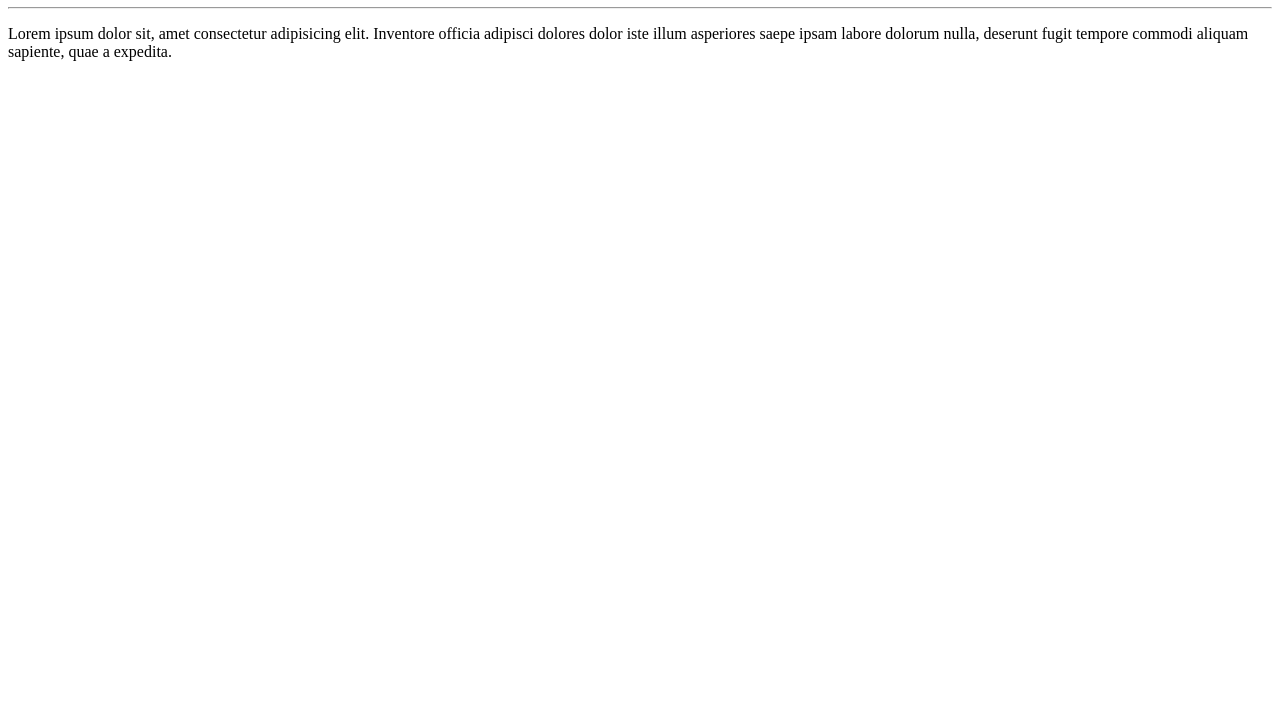
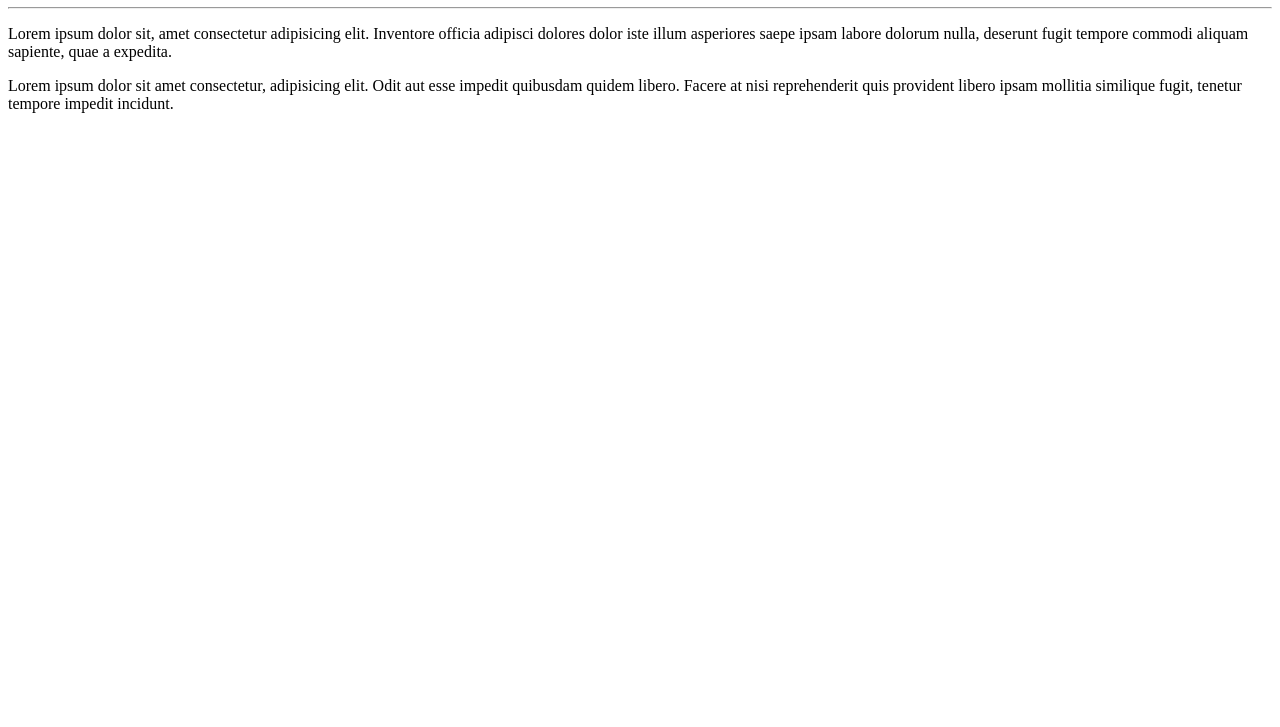
Before and after one commit to marcelocj1/OLA-MUNDO, a plain HTML site: page site-exemplo/index.html in a window 1280 px wide. Shown: the part 73-800 px from the top of the page. Drawn offline with Linux system fonts and the light colour scheme.

Commit message:
adicionei um lorem

```diff
--- a/site-exemplo/index.html
+++ b/site-exemplo/index.html
@@ -13,5 +13,6 @@
     Inventore officia adipisci dolores dolor iste illum asperiores
     saepe ipsam labore dolorum nulla, deserunt fugit tempore commodi
     aliquam sapiente, quae a expedita.</p>
+    <p>Lorem ipsum dolor sit amet consectetur, adipisicing elit. Odit aut esse impedit quibusdam quidem libero. Facere at nisi reprehenderit quis provident libero ipsam mollitia similique fugit, tenetur tempore impedit incidunt.</p>
 </body>
 </html>
```
